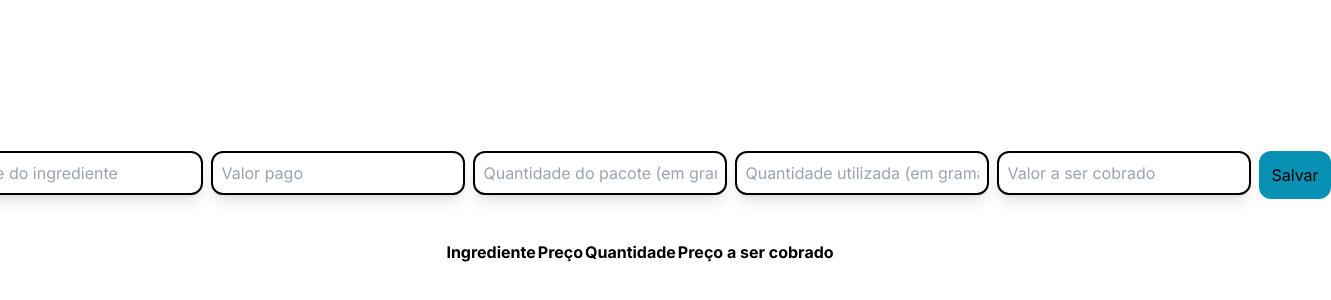
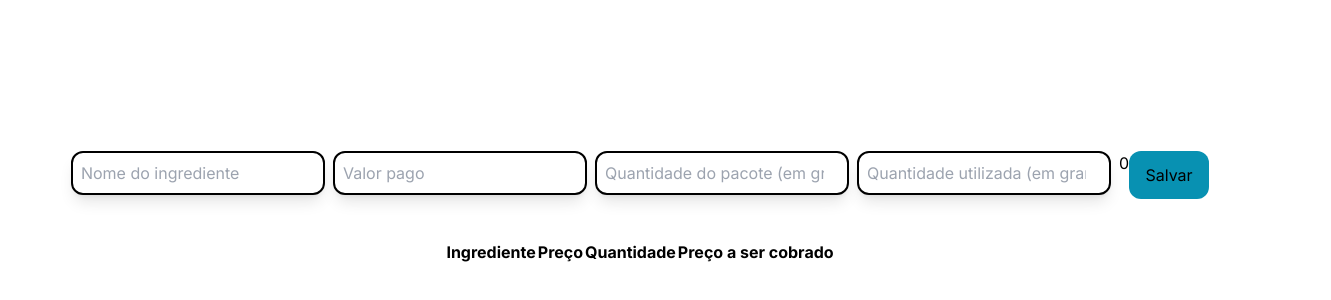
Before and after one commit to PalomaWink/gerenciador_de_vendas, a Next.js app: page /recipe in a window 1280 px wide. Shown: the part 192-492 px from the top of the page, 1331 px wide, since content can reach past the window. Built offline with nearby package versions, Linux system fonts and the light colour scheme.

Commit message:
feat: Adicionando validacao de valor a ser cobrado

```diff
--- a/src/app/recipe/page.tsx
+++ b/src/app/recipe/page.tsx
@@ -9,16 +9,12 @@ const listIngredientsFormSchema = z.object({
   ingredient: z.string()
     .min(1)
     .max(255)
-    .transform(ingredient => {
-      return ingredient.trim().split(/\s+/).map(word => word[0].toUpperCase() + word.slice(1)).join(' ');
-    }), // Exemplo: Limite de 255 caracteres
-  price: z.string().transform(parseFloat),
-  itemQuantity: z.string().transform(parseFloat),
-  usedAmount: z.string().transform(parseFloat),
-  priceToCharge: z.string().transform(parseFloat),
-}).refine(data => data.priceToCharge === ((data.price / data.itemQuantity) * data.usedAmount) )
-  .refine(data => data.ingredient || data.price || data.itemQuantity || data.usedAmount || data.priceToCharge, {
-  message: "Todos os campos são obrigatórios.",
+    .transform(ingredient => ingredient.trim().split(/\s+/).map(word => word[0].toUpperCase() + word.slice(1)).join(' ')),
+  price: z.string().min(1).transform((value) => parseFloat(value)),
+  itemQuantity: z.string().min(1).transform((value) => parseFloat(value)),
+  usedAmount: z.string().min(1).transform((value) => parseFloat(value)),
+}).refine(data => data.ingredient && !isNaN(data.price) && !isNaN(data.itemQuantity) && !isNaN(data.usedAmount), {
+  message: "Todos os campos são obrigatórios e devem ser números válidos.",
 });
 export default function Recipe() {
   // o registrer é um hook que registra os inputs do formulário
@@ -27,14 +23,18 @@ export default function Recipe() {
   const {
       register,
       handleSubmit,
+      reset,
       formState: { errors },
     } = useForm<Recipe>({
     resolver: zodResolver(listIngredientsFormSchema),
   });
   const [allRecipes, setAllRecipes] = useState<Recipe[]>([]);
+  const [priceToCharge, setPriceToCharge] = useState<number>(0);
 
   const createRecipe = (data: Recipe) => {
-    setAllRecipes([...allRecipes, data]);
+    const priceToCharge = (data.price / data.itemQuantity) * data.usedAmount;
+    setAllRecipes([...allRecipes, { ...data, priceToCharge }]);
+    reset();
   }
 
   return (
@@ -55,7 +55,7 @@ export default function Recipe() {
         <div>
           <input
             className="border-black border-2 mr-2 rounded-xl p-2 shadow-lg"
-            type="text"
+            type="number"
             placeholder="Valor pago"
             {...register('price')}
           />
@@ -64,7 +64,7 @@ export default function Recipe() {
         <div>
           <input
             className="border-black border-2 mr-2 rounded-xl p-2 shadow-lg"
-            type="text"
+            type="number"
             placeholder="Quantidade do pacote (em gramas ou ml)"
             {...register('itemQuantity')}
           />
@@ -73,19 +73,14 @@ export default function Recipe() {
         <div>
           <input
             className="border-black border-2 mr-2 rounded-xl p-2 shadow-lg"
-            type="text"
+            type="number"
             placeholder="Quantidade utilizada (em gramas ou ml)"
             {...register('usedAmount')}
           />
           {errors.usedAmount && <p>{errors.usedAmount.message}</p>}
         </div>
         <div>
-          <input
-            className="border-black border-2 mr-2 rounded-xl p-2 shadow-lg"
-            type="text"
-            placeholder="Valor a ser cobrado"
-            {...register('priceToCharge')}
-          />
+          {priceToCharge && <p className="text-green-500">{priceToCharge}</p>}
         </div>
         <button className="bg-cyan-600 p-3 rounded-xl w-20 hover:bg-cyan-800">Salvar</button>
       </form>
@@ -98,19 +93,19 @@ export default function Recipe() {
               <th>Preço a ser cobrado</th>
             </tr>
           </thead>
+          <tbody>
       {
         allRecipes.map((recipe, index) => (
-            <tbody key={index}>
-              <tr>
-                <td>{recipe.ingredient}</td>
-                <td>{recipe.price}</td>
-                <td>{recipe.itemQuantity}</td>
-                <td>{recipe.usedAmount}</td>
-                <td>{recipe.priceToCharge}</td>
-              </tr>
-            </tbody>
+          <tr key={index}>
+            <td>{recipe.ingredient}</td>
+            <td>{recipe.price}</td>
+            <td>{recipe.itemQuantity}</td>
+            <td>{recipe.usedAmount}</td>
+            <td>{recipe.priceToCharge?.toFixed(2)}</td>
+          </tr>
         ))
       }
+      </tbody>
       </table>
     </main>
   )
--- a/src/app/types.ts
+++ b/src/app/types.ts
@@ -3,5 +3,5 @@ export type Recipe = {
   price: number;
   itemQuantity: number;
   usedAmount: number;
-  priceToCharge: number;
+  priceToCharge?: number;
 }
```
